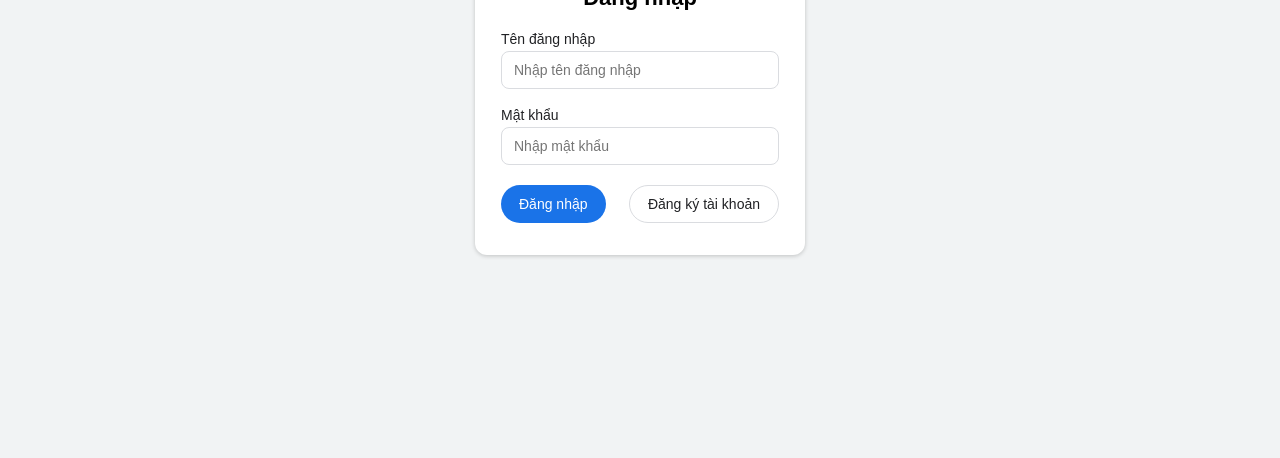
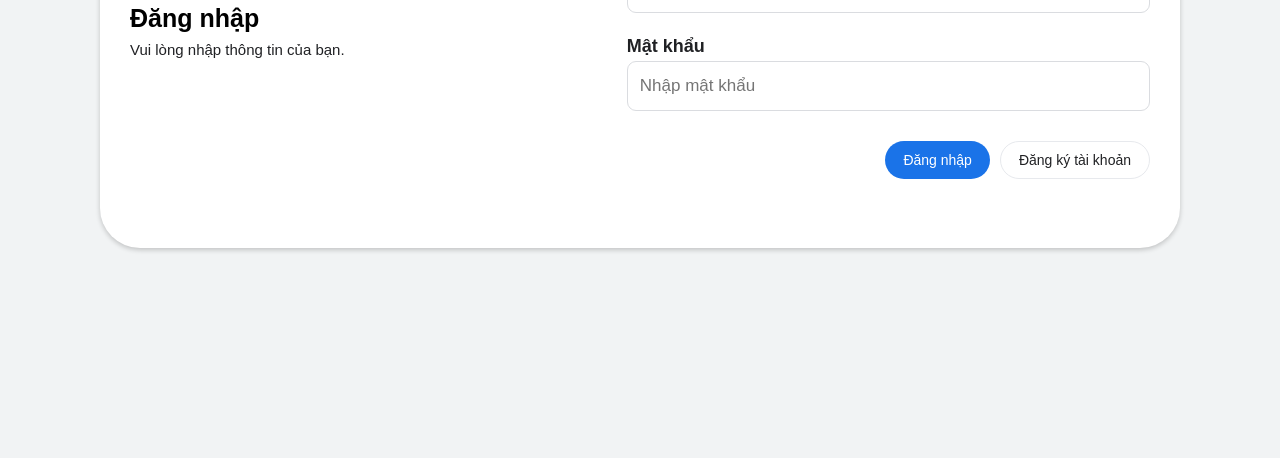
Before and after one commit to tminh2212/spcuoiky, a plain HTML site: page login.html in a window 1280 px wide. Shown: the part 342-800 px from the top of the page. Drawn offline with Linux system fonts and the light colour scheme.

Commit message:
Cập nhập full file

```diff
--- a/login.css
+++ b/login.css
@@ -21,32 +21,58 @@ body {
 
 /* Khung giữa */
 .hoptrang {
-    width: 370px;
-    padding: 20px;
+    width: 1100px;
+    max-width: 95vw;
+    height: 400px;
+    padding: 10px;
+    display: flex;
+    align-items: flex-start;
+    justify-content: flex-start;
 }
 
 /* Thẻ trắng */
 .the {
     background: #FFFFFF;
-    padding: 32px 26px;
-    border-radius: 12px;
-    box-shadow: 0 1px 4px rgba(0,0,0,0.2);
-    text-align: center;
+    padding: 10px 30px;
+    width: 100%;
+    min-height: 100%;
+    border-radius: 40px;
+    box-shadow: 0 2px 5px rgba(0,0,0,0.2);
+    display: flex;
+    gap: 48px;
+    align-items: center;
 }
 
 /* Logo trên form */
 .anhlogo {
-    width: 75px;
-    margin-bottom: 12px;
+    display: flex;
+    width: 80px;
+    margin-top: -150px;
+    margin-bottom: 20px;
+}
+
+.cottrai {
+    width: 44%;
+    text-align: left;
+    margin-bottom: 5px;
 }
 
 /* Tiêu đề thẻ */
 .tieudethe {
-    font-size: 22px;
-    margin-bottom: 20px;
+    font-size: 25px;
+    margin-bottom: 8px;
+}
+
+.mota {
+    font-size: 15px;
+    color: #202124;
 }
 
 /* Nhóm form (label + input) */
+.cotphai {
+    flex: 1;
+}
+
 .nhomform {
     text-align: left;
     margin-bottom: 18px;
@@ -54,7 +80,8 @@ body {
 
 /* Label */
 .nhomform label {
-    font-size: 14px;
+    font-size: 18px;
+    font-weight: 600;
     color: #202124;
     display: block;
     margin-bottom: 4px;
@@ -63,18 +90,20 @@ body {
 /* Ô nhập liệu */
 .nhomform input {
     width: 100%;
+    height: 50px;
     padding: 10px 12px;
-    border-radius: 8px;
+    margin-bottom: 5px;
+    border-radius: 9px;
     border: 1px solid #DADCE0;
-    font-size: 14px;
+    font-size: 17px;
 }
 
 /* Hàng nút */
 .hangnut {
-    margin-top: 20px;
+    margin-top: 25px;
     display: flex;
     gap: 10px;
-    justify-content: space-between;
+    justify-content: flex-end;
 }
 
 /* Nút chung */
@@ -91,16 +120,45 @@ body {
     background: #1A73E8;
     color: white;
 }
+.nutchinh:hover {
+    background: #1669d6;
+}
 
 /* Nút phụ (Đăng ký) */
 .nutphu {
     background: #FFFFFF;
-    border: 1px solid #DADCE0;
+    border: 1px solid #e7e9ed;
     color: #202124;
+}
+.nutphu:hover {
+    background: #f7f9ff;
+    border-color: #c5c9d0;
+    color: #0b57d0;
 }
 /* Thông báo đăng ký thành công (hiện dưới nút đăng ký) */
 .tb-dangky {
-    margin-top: 10px;
-    color: #34A853; /* xanh lá – thông báo thành công */
+    margin: 6px 0 0;
+    color: #34A853;
     font-size: 14px;
 }
+
+@media (max-width: 900px) {
+    .the {
+        flex-direction: column;
+        align-items: stretch;
+    }
+
+    .cottrai, .cotphai {
+        width: 100%;
+    }
+
+    .hangnut {
+        justify-content: flex-end;
+    }
+}
+
+@media (max-width: 1200px) {
+    .hoptrang {
+        height: 540px;
+    }
+}
--- a/login.html
+++ b/login.html
@@ -13,11 +13,13 @@
         <div class="hoptrang">
             <!-- Khung login / register -->
             <div class="the">
+                <div class="cottrai">
                     <img class="anhlogo" src="chrome.png" alt="Logo">
+                    <h2 class="tieudethe">Đăng nhập</h2>
+                    <p class="mota">Vui lòng nhập thông tin của bạn.</p>
+                </div>
 
-                <h2 class="tieudethe">Đăng nhập</h2>
-
-                <!-- form login -->
+                <div class="cotphai">
                     <form id="formdangnhap">
                         <div class="nhomform">
                             <label for="tendangnhap">Tên đăng nhập</label>
@@ -28,16 +30,15 @@
                             <label for="matkhaudangnhap">Mật khẩu</label>
                             <input type="password" id="matkhaudangnhap" placeholder="Nhập mật khẩu">
                         </div>
+
                         <p id="tbDangKy" class="tb-dangky"></p>
+
                         <div class="hangnut">
                             <button type="submit" class="nut nutchinh">Đăng nhập</button>
-
-                        <!-- nút đăng ký nhanh 1 user -->
-                        <button type="button" id="nutdangky" class="nut nutphu">
-                            Đăng ký tài khoản
-                        </button>
+                            <button type="button" id="nutdangky" class="nut nutphu">Đăng ký tài khoản</button>
                         </div>
                     </form>
+                </div>
             </div>
         </div>
     </div>
```
Also changed, not shown: 1 other file. Lines whose indentation alone changed are shown as unchanged.
